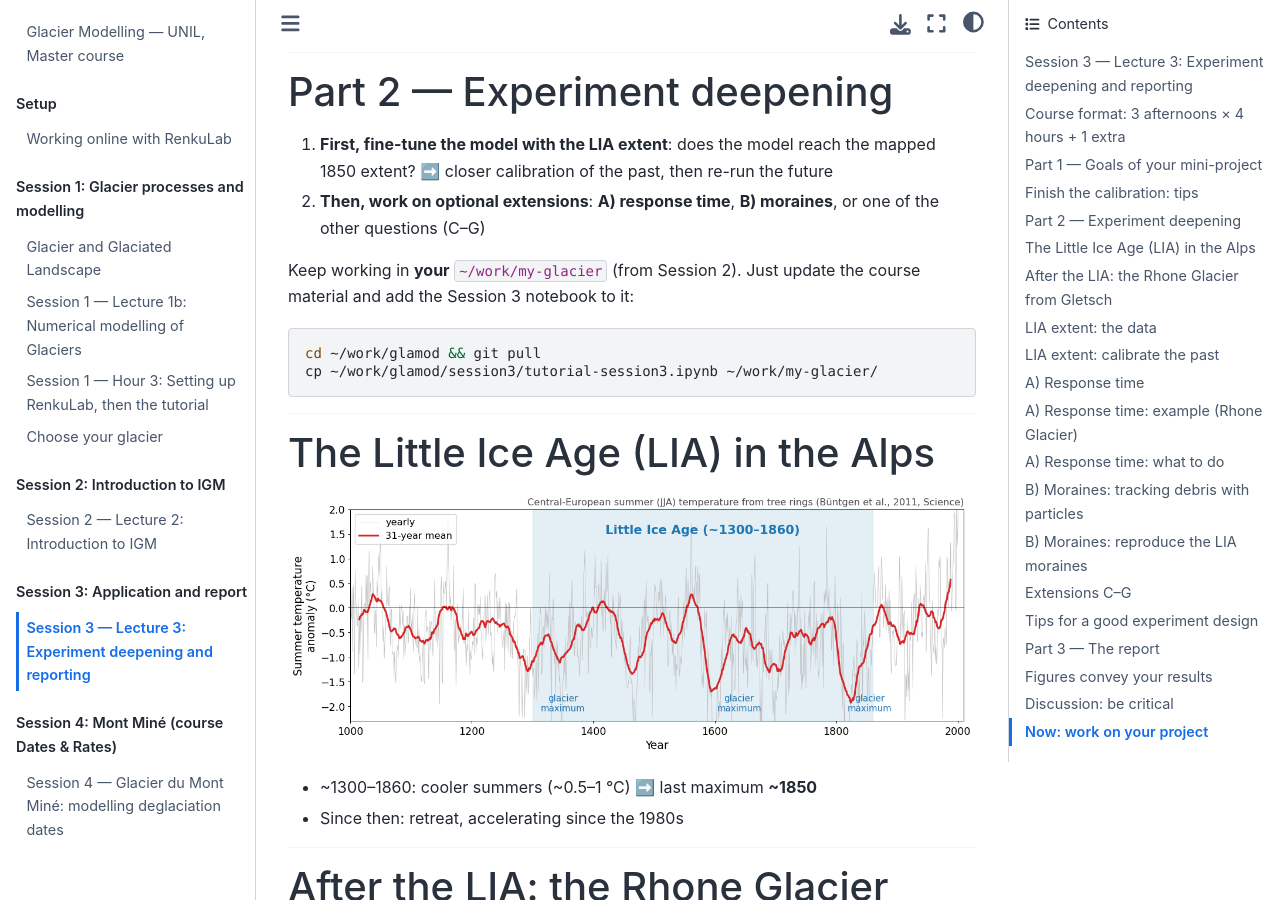
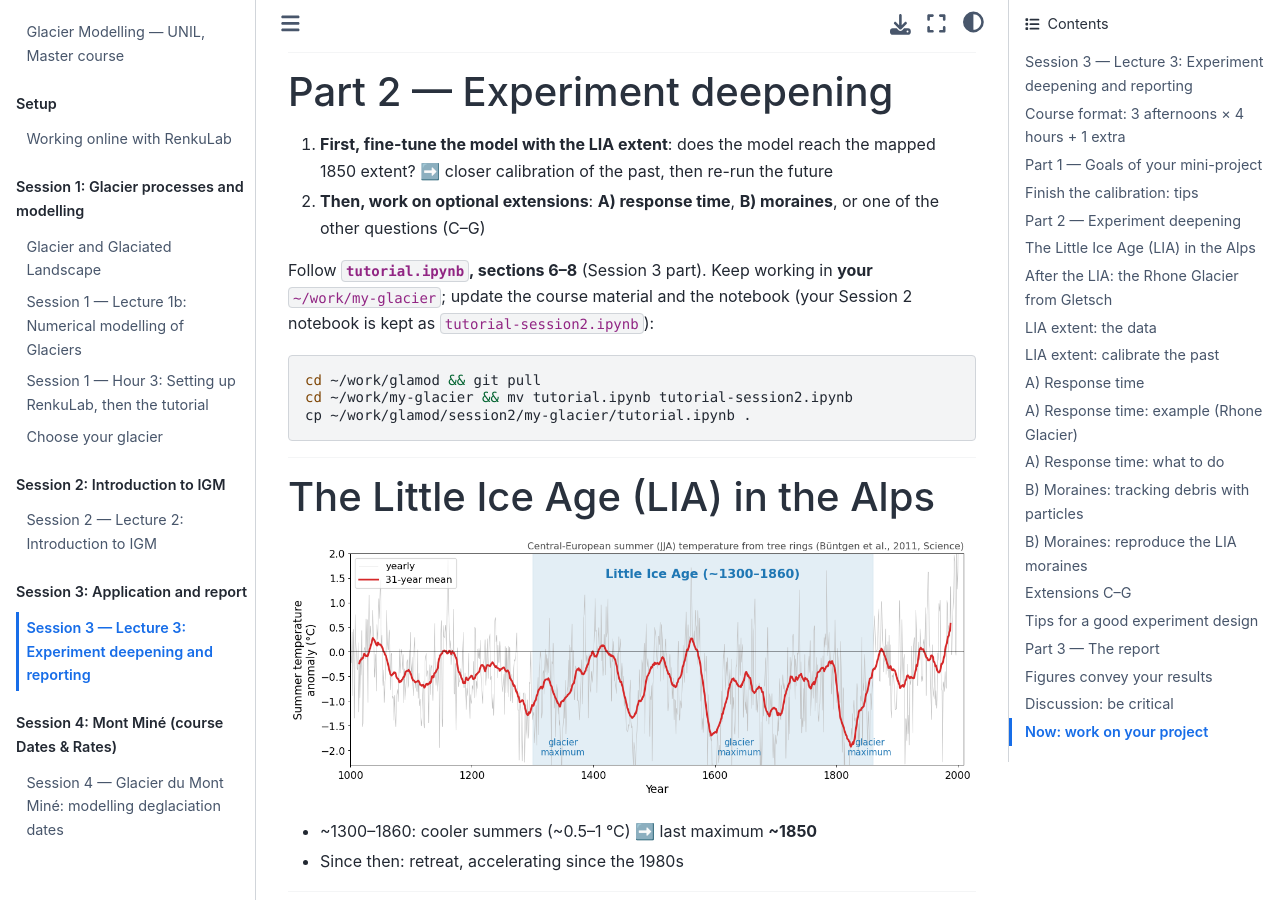
Before and after one commit to jouvetg/glamod, a Jupyter Book: the page built from session3/lecture-3-application-and-report.md, in a window 1280 px wide and 900 px high, scrolled down 1530 px. Built offline with Jupyter Book 1.0.4 settings and Sphinx 7.4.7 and the Sphinx Book theme 1.1.4, drawn with Linux system fonts in a browser that asks for light colours; pages that are not in the unit, such as notebooks, are missing from menus.

Commit message:
Merge the Session 3 notebook into tutorial.ipynb (sections 6-8); remove figures section; response time as open questions

````diff
--- a/_toc.yml
+++ b/_toc.yml
@@ -20,7 +20,6 @@
   - caption: "Session 3: Application and report"
     chapters:
       - file: session3/lecture-3-application-and-report
-      - file: session3/tutorial-session3
   - caption: "Session 4: Mont Miné (course Dates & Rates)"
     chapters:
       - file: session4/lecture-4-mont-mine
--- a/session3/lecture-3-application-and-report.md
+++ b/session3/lecture-3-application-and-report.md
@@ -58,11 +58,12 @@
 1. **First, fine-tune the model with the LIA extent**: does the model reach the mapped 1850 extent? ➡️ closer calibration of the past, then re-run the future
 2. **Then, work on optional extensions**: **A) response time**, **B) moraines**, or one of the other questions (C–G)
 
-Keep working in **your** `~/work/my-glacier` (from Session 2). Just update the course material and add the Session 3 notebook to it:
+Follow **`tutorial.ipynb`, sections 6–8** (Session 3 part). Keep working in **your** `~/work/my-glacier`; update the course material and the notebook (your Session 2 notebook is kept as `tutorial-session2.ipynb`):
 
 ```bash
 cd ~/work/glamod && git pull
-cp ~/work/glamod/session3/tutorial-session3.ipynb ~/work/my-glacier/
+cd ~/work/my-glacier && mv tutorial.ipynb tutorial-session2.ipynb
+cp ~/work/glamod/session2/my-glacier/tutorial.ipynb .
 ```
 
 ---
````
Also changed, not shown: infos.md (+2 -2 lines), session2/1-lecture-igm.md (+1 -1 lines), 2 other files.
